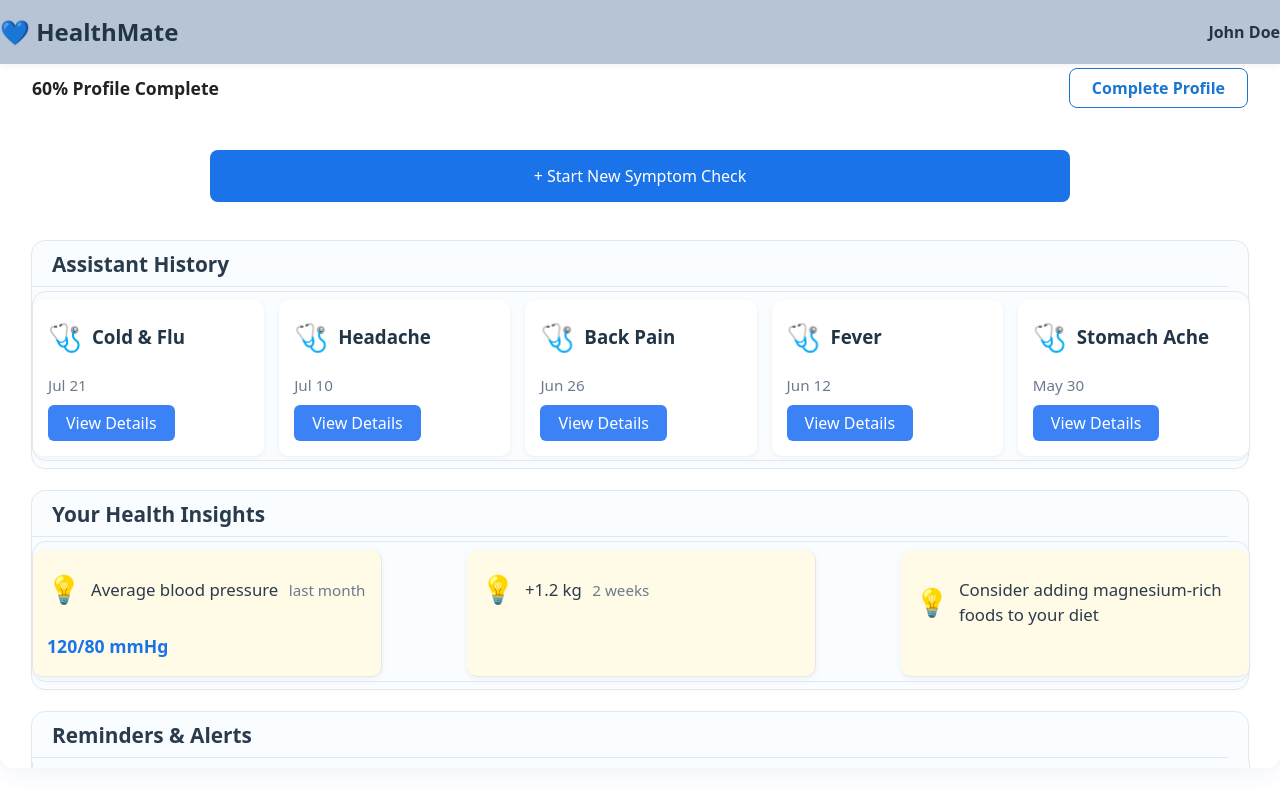
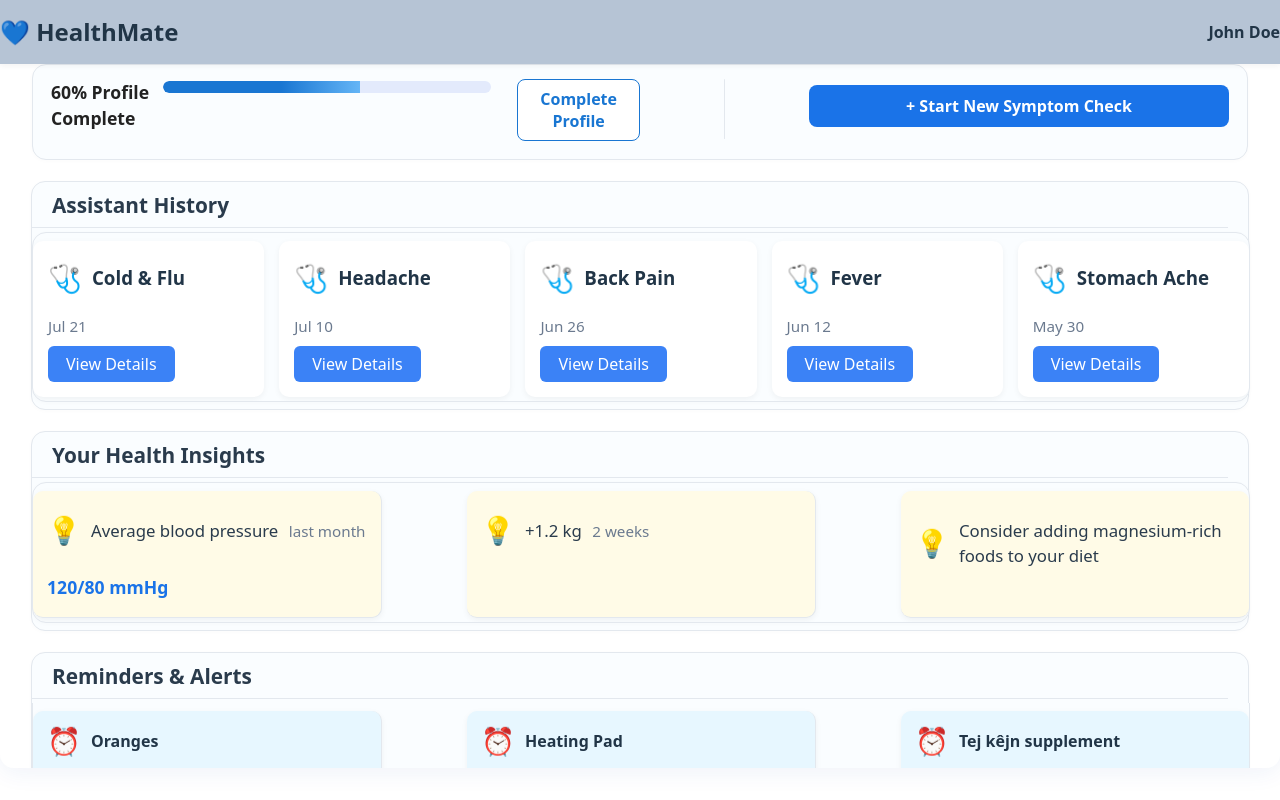
Before and after one commit to ronnieHentry/healthmate-ai-diagnostic, a React (Vite) app in the folder healthmate-ui/: page / in a window 1280 px wide. Built offline with nearby package versions, Linux system fonts and the light colour scheme.

Commit message:
Profile completion section arrangement

```diff
--- a/healthmate-ui/src/components/ProfileCompletion.css
+++ b/healthmate-ui/src/components/ProfileCompletion.css
@@ -1,12 +1,131 @@
-.profile-completion {
+.profile-partition {
+  width: 1.5px;
+  height: 60px;
+  background: #e3e8ee;
+  margin: 0 28px;
+  border-radius: 2px;
+  align-self: stretch;
+}
+.profile-progress-row {
+  display: flex;
+  flex-direction: row;
+  align-items: center;
+  justify-content: space-between;
+  gap: 18px;
+  margin-bottom: 16px;
+}
+.profile-progress-labelbar {
+  display: flex;
+  flex-direction: column;
+  align-items: flex-start;
+  gap: 8px;
+}
+.profile-row-between {
+  display: flex;
+  flex-direction: row;
+  align-items: center;
+  justify-content: space-between;
+  gap: 18px;
+}
+.profile-left-group {
+  width: 50%;
+  display: flex;
+  flex-direction: row;
+  justify-content: space-between;
+  gap: 8px;
+}
+.start-check-btn {
+  background: #1a73e8;
+  color: #fff;
+  border: none;
+  border-radius: 8px;
+  padding: 10px 22px;
+  font-size: 1rem;
+  font-weight: 600;
+  cursor: pointer;
+  transition: background 0.18s;
+  min-width: 420px;
+}
+.start-check-btn:hover {
+  background: #1663c7;
+}
+.profile-row {
+  display: flex;
+  flex-direction: row;
+  align-items: center;
+  justify-content: space-between;
+  gap: 18px;
+}
+.profile-progress-col {
+  flex: 1 1 50%;
+  min-width: 0;
+  display: flex;
+  flex-direction: column;
+  justify-content: center;
+  gap: 8px;
+}
+.profile-btn-col {
+  flex: 1 1 50%;
+  min-width: 0;
+  display: flex;
+  flex-direction: column;
+  align-items: flex-end;
+  gap: 12px;
+}
+.start-check-btn {
+  background: #1a73e8;
+  color: #fff;
+  border: none;
+  border-radius: 8px;
+  padding: 10px 22px;
+  font-size: 1rem;
+  font-weight: 600;
+  cursor: pointer;
+  margin-bottom: 8px;
+  width: 100%;
+  max-width: 220px;
+  transition: background 0.18s;
+}
+.start-check-btn:hover {
+  background: #1663c7;
+}
+.profile-section {
+  width: 100%;
+  border: 1px solid #e3e8ee;
+  border-radius: 14px;
+  background: #fafdff;
+  box-shadow: 0 1px 4px rgba(0,0,0,0.02);
+  padding: 14px 18px 18px 18px;
+  margin-bottom: 3px;
+  box-sizing: border-box;
+}
+
+.profile-header-row {
   display: flex;
   justify-content: space-between;
   align-items: center;
-  margin: 4px;
+  margin-bottom: 10px;
+}
+
+.profile-progress-label {
   font-size: 1.1rem;
   font-weight: 600;
   color: #222;
+}
+
+.profile-progress-bar-bg {
   width: 100%;
+  height: 12px;
+  background: #e3eafc;
+  border-radius: 8px;
+  margin-top: 2px;
+  overflow: hidden;
+}
+.profile-progress-bar-fill {
+  height: 100%;
+  background: linear-gradient(90deg, #1976d2 60%, #64b5f6 100%);
+  border-radius: 8px 0 0 8px;
+  transition: width 0.4s cubic-bezier(.4,0,.2,1);
 }
 .complete-profile-btn {
   background: #fff;
--- a/healthmate-ui/src/components/ProfileCompletion.jsx
+++ b/healthmate-ui/src/components/ProfileCompletion.jsx
@@ -1,9 +1,20 @@
 import './ProfileCompletion.css';
 
-const ProfileCompletion = () => (
-  <div className="profile-completion">
-    <span>60% Profile Complete</span>
-    <button className="complete-profile-btn">Complete Profile</button>
-  </div>
+const ProfileCompletion = ({ onStartSymptomCheck }) => (
+  <section className="profile-section">
+    <div className="profile-row-between">
+      <div className="profile-left-group">
+        <span className="profile-progress-label">60% Profile Complete</span>
+        <div className="profile-progress-bar-bg">
+          <div className="profile-progress-bar-fill" style={{ width: '60%' }}></div>
+        </div>
+        <button className="complete-profile-btn">Complete Profile</button>
+      </div>
+      <div className="profile-partition" />
+      <button className="start-check-btn" onClick={onStartSymptomCheck}>
+        + Start New Symptom Check
+      </button>
+    </div>
+  </section>
 );
 export default ProfileCompletion;
--- a/healthmate-ui/src/pages/Dashboard.css
+++ b/healthmate-ui/src/pages/Dashboard.css
@@ -1,3 +1,17 @@
+/* Start New Symptom Check section styling to match other sections */
+.start-check-section {
+  width: 100%;
+  border: 1px solid #e3e8ee;
+  border-radius: 14px;
+  background: #fafdff;
+  box-shadow: 0 1px 4px rgba(0,0,0,0.02);
+  padding: 18px 0 18px 0;
+  margin-bottom: 3px;
+  box-sizing: border-box;
+  display: flex;
+  justify-content: center;
+  align-items: center;
+}
 /* Center dashboard content and constrain width */
 .dashboard-wrapper {
   width: 100vw;
@@ -40,14 +54,13 @@ padding: 32px 32px 24px 32px; /* Adjusted to match the original */
 
 .start-check-btn {
   width: 100%;
-  max-width: 860px;
+  max-width: 800px;
   background-color: #1a73e8;
   color: white;
   padding: 15px;
   font-size: 16px;
   border: none;
   border-radius: 8px;
-  margin: 20px 0;
   cursor: pointer;
 }
 
--- a/healthmate-ui/src/pages/Dashboard.jsx
+++ b/healthmate-ui/src/pages/Dashboard.jsx
@@ -15,10 +15,7 @@ const Dashboard = () => {
 
   return (
     <div className="dashboard-wrapper">
-      <ProfileCompletion />
-      <button className="start-check-btn" onClick={handleStartSymptomCheck}>
-        + Start New Symptom Check
-      </button>
+      <ProfileCompletion onStartSymptomCheck={handleStartSymptomCheck} />
       <AssistantHistory onViewDetails={() => {}} />
       <HealthInsights />
       <Reminders />
```
